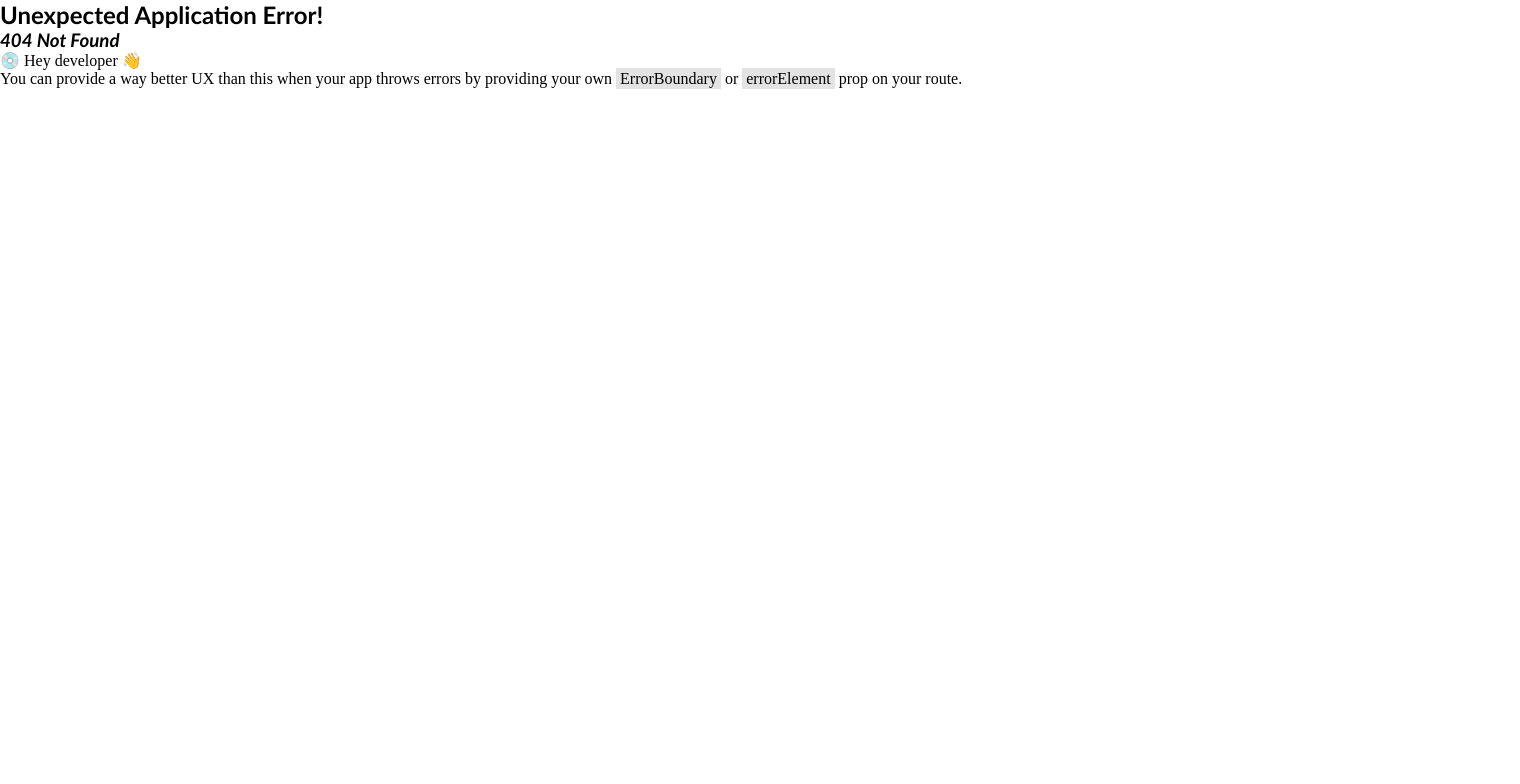
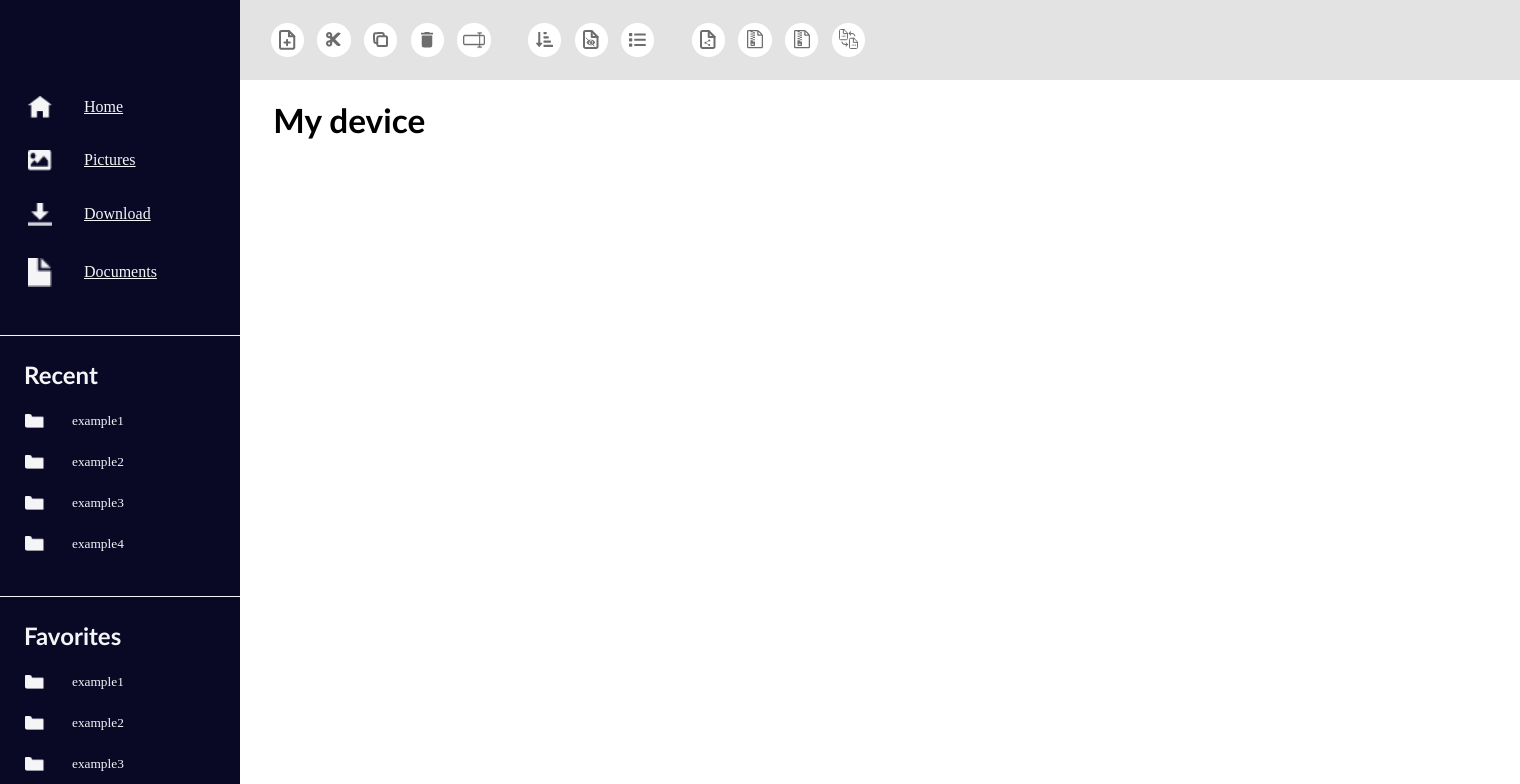
Before and after one commit to niko-brusselaers/file-manager-FileFlow, a React (Vite) app in the folder FileFlow/: page /folderView in a window 1280 px wide. Before the commit this address had no page. Shown: the top 784 px of the page, 1520 px wide, since content can reach past the window. Built offline with nearby package versions, Linux system fonts and the light colour scheme; a web font is replaced by a local one.

Commit message:
feat: implemented navigation of file manager using browserhistory
updated code so that user can easily navigate back and forward between different directories without needing to reload the page and start from scratch, added navigation to available drives via sidebar

```diff
--- a/FileFlow/src/App.tsx
+++ b/FileFlow/src/App.tsx
@@ -1,11 +1,12 @@
 import { Outlet } from "react-router-dom";
-import FolderView from "./core/pages/folderView/FolderView";
+import FolderView from "./core/pages/folder/FolderView";
 import Sidebar from "./core/shared/components/sidebar/Sidebar";
 import "./styles.scss";
 
 
 
 function App() {
+
   return (
     <div className="applicationContainer">
       <Sidebar/>
--- /dev/null
+++ b/FileFlow/src/core/pages/error/ErrorPage.tsx
@@ -0,0 +1,14 @@
+import { useRouteError } from "react-router";
+
+function ErrorPage() {
+    const error = useRouteError() as {statusText?: string, message?: string};
+
+    return(
+        <div id="errorPage" >
+            <h1>the page was not found</h1>
+            <i>{error.statusText || error.message}</i>
+        </div>
+    );
+}
+
+export default ErrorPage;
--- a/FileFlow/src/core/pages/folderView/FolderView.tsx
+++ b/FileFlow/src/core/pages/folder/FolderViewPage.tsx
@@ -4,27 +4,33 @@ import { IFile } from "../../shared/types/IFile";
 import DirectoryItem from "../../shared/components/directoryItem/DirectoryItem";
 import styles from './FolderView.module.scss';
 import FolderOptionsBar from "../../shared/components/folderOptionsBar/FolderOptionsBar";
+import { useLocation } from "react-router-dom";
 
 function FolderView() {
     const folderTypes = ["folder", "drive","Bin"];
     const [filesAndFolders, setFilesAndFolders] = useState<IFile[]| undefined>();
-    const [currentPath, setCurrentPath] = useState<string>("");
+    const loaderData:IFile = useLocation().state;
 
-  useEffect(() => {
-    if(filesAndFolders === undefined){
+
+useEffect(() => {
+    console.log(loaderData);
+
+    if(loaderData === null){
 
       rustService.getdrives().then((data) => {
+
         //check if data is undefined
         if(!data?.filesAndFolders && !data?.directoryPath) return;
 
         //set files and folders and current path
         setFilesAndFolders(data.filesAndFolders);
-        setCurrentPath("My device");
       }).catch((error) => {
         console.error("Error fetching drives:", error);
       });
+    } else{
+      getFilesAndFolders(loaderData.file_path, loaderData.file_name);
     }
-  });
+  },[loaderData]);
 
   function getFilesAndFolders(directoryPath: string, pathName:string){
 
@@ -34,7 +40,6 @@ function FolderView() {
 
       //set files and folders and current path
       setFilesAndFolders(data.filesAndFolders);
-      setCurrentPath(pathName);
 
     }).catch((error) => {
       console.error("Error fetching files and folders:", error);
@@ -43,18 +48,19 @@ function FolderView() {
   }
 
 
+
   return (
     <div className={styles.directoryView}>
       <FolderOptionsBar/>
 
-      <h2 className={styles.directoryName}>{currentPath}</h2>
+      <h2 className={styles.directoryName}>{(loaderData ? loaderData.file_name : "My device")}</h2>
 
       <div className={styles.directoryContainer}>
             {filesAndFolders?.map((fileOrFolder,index) => {
               if(folderTypes.includes(fileOrFolder.file_type)){
-                return <DirectoryItem handleClick={getFilesAndFolders} item={fileOrFolder} key={index}/>
+                return <DirectoryItem  item={fileOrFolder} isDirectory={true} key={index}/>
               } else{
-                return <DirectoryItem handleClick={rustService.openFile} item={fileOrFolder} key={index}/>
+                return <DirectoryItem  item={fileOrFolder} key={index}/>
 
               }
             })}
--- a/FileFlow/src/core/shared/components/directoryItem/DirectoryItem.tsx
+++ b/FileFlow/src/core/shared/components/directoryItem/DirectoryItem.tsx
@@ -1,12 +1,14 @@
+import { Navigate, unstable_HistoryRouter, useNavigate } from 'react-router-dom';
+import rustService from '../../../services/rustService';
 import { IFile } from '../../types/IFile';
 import  styles from './DirectoryItem.module.scss';
 
-function DirectoryItem({item,handleClick}: {item:IFile, handleClick: Function}) {
+function DirectoryItem({item,isDirectory = false}: {item:IFile,isDirectory?:boolean}) {
     const imageFileTypes = ["pdf","xslx","docx","svg", "folder","drive","Bin"]
-
+    const navigate = useNavigate();
     function setIcon(){
-        if(imageFileTypes.includes(item.file_type)) return `${item.file_type}_icon.png`
-        else return `file_icon.png`
+        if(imageFileTypes.includes(item.file_type)) return `/${item.file_type}_icon.png`
+        else return `/file_icon.png`
 
 
     }
@@ -16,8 +18,19 @@ function DirectoryItem({item,handleClick}: {item:IFile, handleClick: Function})
         else return "block"
     }
 
+    function handleFileClick(){
+        if(isDirectory){
+            console.log("Navigating to folder");
+            navigate(`/folderView`,{
+                state: item
+            })
+        } else{
+            rustService.openFile(item.file_path);
+        }
+    }
+
     return (
-        <button className={styles.directoryItem} onClick={() => {handleClick(item.file_path,item.file_name)}} title={item.file_name}>
+        <button className={styles.directoryItem} onClick={(() => handleFileClick())} title={item.file_name}>
             <div className={styles.imageContainer}>
                 <img src={setIcon()} className={styles.itemImage}/>
             </div>
--- a/FileFlow/src/core/shared/components/sidebar/Sidebar.tsx
+++ b/FileFlow/src/core/shared/components/sidebar/Sidebar.tsx
@@ -2,6 +2,7 @@ import { useEffect, useState } from 'react';
 import styles from './Sidebar.module.scss';
 import rustService from '../../../services/rustService';
 import { IFile } from '../../types/IFile';
+import { Link } from 'react-router-dom';
 
 function Sidebar() {
     const recentFolders = ["example1", "example2", "example3", "example4"]
@@ -9,10 +10,8 @@ function Sidebar() {
     const [drives, setDrives] = useState<IFile[]| undefined>();
 
     useEffect(() => {
-      console.log("test1");
 
     if(drives === undefined){
-      console.log("test2");
 
       rustService.getdrives().then((data) => {
         //check if data is undefined
@@ -29,22 +28,22 @@ function Sidebar() {
     return (
         <div className={styles.sidebar}>
             <div className={styles.sidebarButtonGroup}>
-                <button className={styles.sidebarButton} title='Home'>
+                <Link className={styles.sidebarButton} title='Home' to="/folderView" >
                     <img src="home_sidebar_icon.png"/>
                     <p>Home</p>
-                </button>
-                <button className={styles.sidebarButton} title='Pictures'>
+                </Link>
+                <Link className={styles.sidebarButton} title='Pictures' to="/folderView">
                     <img src="picture_sidebar_icon.png"/>
                     <p>Pictures</p>
-                </button>
-                <button className={styles.sidebarButton} title='Download'>
+                </Link>
+                <Link className={styles.sidebarButton} title='Download' to="/folderView/">
                     <img src="download_sidebar_icon.png"/>
                     <p>Download</p>
-                </button>
-                <button className={styles.sidebarButton} title='Documents'>
+                </Link>
+                <Link className={styles.sidebarButton} title='Documents' to="/folderView">
                     <img src="file_sidebar_icon.png"/>
                     <p>Documents</p>
-                </button>
+                </Link>
             </div>
             <div className={styles.sidebarButtonGroup}>
                 <h2 className={styles.sidebarGroupTitle}>Recent</h2>
@@ -77,10 +76,10 @@ function Sidebar() {
                 {
                      drives?.map((drive, index) => {
                         return (
-                            <button className={styles.sidebarButton} key={index} title={drive.file_name}>
+                            <Link className={styles.sidebarButton} key={index} to={"/folderView"} state={drive} title={drive.file_name}>
                                 <img src="drive_sidebar_icon.png"/>
                                 <p>{drive.file_name}</p>
-                            </button>
+                            </Link>
                         )
                     })
                 }
--- a/FileFlow/src/main.tsx
+++ b/FileFlow/src/main.tsx
@@ -2,15 +2,21 @@ import React from "react";
 import ReactDOM from "react-dom/client";
 import App from "./App";
 import { createBrowserRouter,RouterProvider } from "react-router-dom";
-import FolderView from "./core/pages/folderView/FolderView";
+import FolderView from "./core/pages/folder/FolderViewPage";
+import ErrorPage from "./core/pages/error/ErrorPage";
 
 const router = createBrowserRouter([
   {
     path: "/",
     element: <App />,
+    errorElement: <ErrorPage />,
     children: [
       {
         path: "/",
+        element: <FolderView />,
+      },
+      {
+        path: "folderView",
         element: <FolderView />,
       },
     ]
--- a/FileFlow/src/styles.scss
+++ b/FileFlow/src/styles.scss
@@ -33,6 +33,10 @@
   unicode-range: U+0000-00FF, U+0131, U+0152-0153, U+02BB-02BC, U+02C6, U+02DA, U+02DC, U+0304, U+0308, U+0329, U+2000-206F, U+2074, U+20AC, U+2122, U+2191, U+2193, U+2212, U+2215, U+FEFF, U+FFFD;
 }
 
+body{
+  width: 100vw;
+}
+
 *{
   padding: 0px;
   margin: 0px;
```
Also changed, not shown: FileFlow/src/core/pages/folder/FolderView.module.scss (renamed from FileFlow/src/core/pages/folderView/FolderView.module.scss), 1 other file (tests, documents, lock files or other folders).
